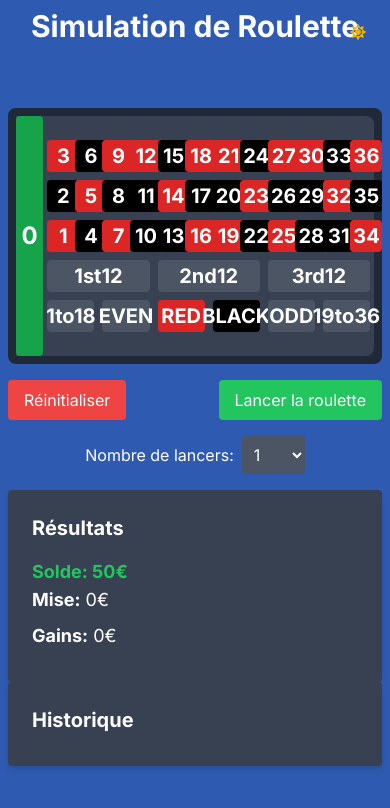
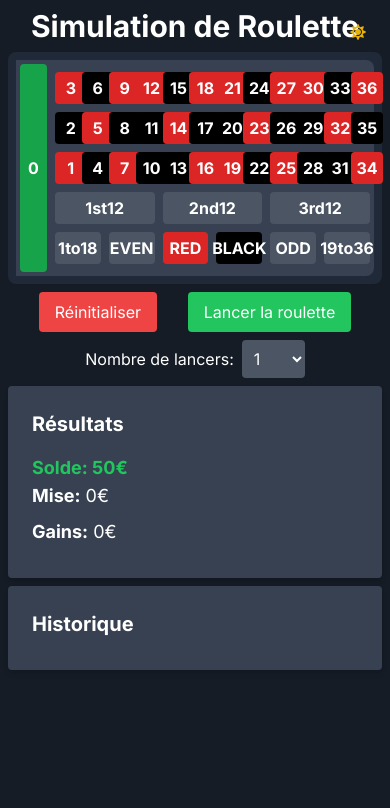
Before and after one commit to Potowai/RouletteSimulator, a Next.js app: page / in a window 390 px wide. Shown: the top 808 px of the page. Built offline with nearby package versions, Linux system fonts and the light colour scheme.

Commit message:
fix front

```diff
--- a/app/components/History.jsx
+++ b/app/components/History.jsx
@@ -31,7 +31,7 @@ const History = ({ spins }) => {
   const { hotNumbers, coldNumbers } = getHotAndColdNumbers(limitedSpins);
 
   return (
-    <div className="bg-white dark:bg-gray-700 dark:text-white p-6 rounded shadow-md w-full max-w-md ">
+    <div className="bg-white dark:bg-gray-700 dark:text-white p-6 rounded shadow-md w-full max-w-md my-2 ">
       <h2 className="text-xl font-bold mb-2">Historique</h2>
       <div className="flex flex-wrap">
         {limitedSpins.map((spin, index) => (
--- a/app/components/Roulette.jsx
+++ b/app/components/Roulette.jsx
@@ -69,11 +69,11 @@ const Roulette = () => {
   return (
     <div className="flex flex-col items-center">
       <RouletteTable handleClick={handleClick} renderBet={renderBet} />
-      <div className="flex justify-between items-center mt-4 w-[100%]">
+      <div className="flex justify-evenly items-center mt-2 w-[100%]">
         <ResetButton handleReset={handleReset} />
         <SpinButton spinRoulette={handleSpinRoulette} />
       </div>
-      <div className="my-4">
+      <div className="my-2">
         <label className="text-white">Nombre de lancers:</label>
         <select
           className="ml-2 p-2 bg-gray-600 text-white rounded"
--- a/app/components/RouletteTable.jsx
+++ b/app/components/RouletteTable.jsx
@@ -17,82 +17,82 @@ const RouletteTable = ({ handleClick, renderBet }) => {
   ];
 
   return (
-    <div className="flex justify-center mt-8">
+    <div className="flex justify-center mt-2">
       <div className="bg-gray-800 p-2 rounded-lg">
         <div className="flex justify-center items-center bg-gray-700 rounded-r-lg relative">
-          <div className="relative flex items-center justify-center bg-green-600 rounded cursor-pointer w-10 h-60" onClick={() => handleClick('number', 0)}>
-            <div className="text-white text-2xl font-bold">0</div>
+          <div className="relative flex items-center justify-center bg-green-600 rounded cursor-pointer m-1 w-10 lg:h-80 md:h-60 h-52" onClick={() => handleClick('number', 0)}>
+            <div className="text-white md:text-2xl font-bold p-2">0</div>
             {renderBet('number', 0)}
           </div>
           <div className="grid grid-cols-12 gap-2 p-1">
             {numberRows[0].map((number) => (
-              <div key={number} className={`relative ${getColorClass(number)} text-white text-xl md:text-2xl font-bold flex items-center justify-center rounded cursor-pointer w-8 h-8 md:w-10 md:h-10 lg:w-12 lg:h-12`} onClick={() => handleClick('number', number)}>
+              <div key={number} className={`relative ${getColorClass(number)} text-white md:text-2xl font-bold flex items-center justify-center rounded cursor-pointer w-8 h-8 md:w-10 md:h-10 lg:w-12 lg:h-12`} onClick={() => handleClick('number', number)}>
                 {number}
                 {renderBet('number', number)}
               </div>
             ))}
             {numberRows[1].map((number) => (
-              <div key={number} className={`relative ${getColorClass(number)} text-white text-xl md:text-2xl font-bold flex items-center justify-center rounded cursor-pointer w-8 h-8 md:w-10 md:h-10 lg:w-12 lg:h-12`} onClick={() => handleClick('number', number)}>
+              <div key={number} className={`relative ${getColorClass(number)} text-white md:text-2xl font-bold flex items-center justify-center rounded cursor-pointer w-8 h-8 md:w-10 md:h-10 lg:w-12 lg:h-12`} onClick={() => handleClick('number', number)}>
                 {number}
                 {renderBet('number', number)}
               </div>
             ))}
             {numberRows[2].map((number) => (
-              <div key={number} className={`relative ${getColorClass(number)} text-white text-xl md:text-2xl font-bold flex items-center justify-center rounded cursor-pointer w-8 h-8 md:w-10 md:h-10 lg:w-12 lg:h-12`} onClick={() => handleClick('number', number)}>
+              <div key={number} className={`relative ${getColorClass(number)} text-white md:text-2xl font-bold flex items-center justify-center rounded cursor-pointer w-8 h-8 md:w-10 md:h-10 lg:w-12 lg:h-12`} onClick={() => handleClick('number', number)}>
                 {number}
                 {renderBet('number', number)}
               </div>
             ))}
             <div className="col-span-4 relative flex items-center justify-center">
-              <div className="bg-gray-600 text-white text-xl md:text-2xl font-bold flex items-center justify-center rounded cursor-pointer w-full h-8 md:h-10 lg:h-16" onClick={() => handleClick('dozen', '1st12')}>
+              <div className="bg-gray-600 text-white md:text-2xl font-bold flex items-center justify-center rounded cursor-pointer w-full h-8 md:h-10 lg:h-16" onClick={() => handleClick('dozen', '1st12')}>
                 1st12
                 {renderBet('dozen', '1st12')}
               </div>
             </div>
             <div className="col-span-4 relative flex items-center justify-center">
-              <div className="bg-gray-600 text-white text-xl md:text-2xl font-bold flex items-center justify-center rounded cursor-pointer w-full h-8 md:h-10 lg:h-16" onClick={() => handleClick('dozen', '2nd12')}>
+              <div className="bg-gray-600 text-white md:text-2xl font-bold flex items-center justify-center rounded cursor-pointer w-full h-8 md:h-10 lg:h-16" onClick={() => handleClick('dozen', '2nd12')}>
                 2nd12
                 {renderBet('dozen', '2nd12')}
               </div>
             </div>
             <div className="col-span-4 relative flex items-center justify-center">
-              <div className="bg-gray-600 text-white text-xl md:text-2xl font-bold flex items-center justify-center rounded cursor-pointer w-full h-8 md:h-10 lg:h-16" onClick={() => handleClick('dozen', '3rd12')}>
+              <div className="bg-gray-600 text-white md:text-2xl font-bold flex items-center justify-center rounded cursor-pointer w-full h-8 md:h-10 lg:h-16" onClick={() => handleClick('dozen', '3rd12')}>
                 3rd12
                 {renderBet('dozen', '3rd12')}
               </div>
             </div>
             <div className="col-span-2 relative flex items-center justify-center">
-              <div className="bg-gray-600 text-white text-xl md:text-2xl font-bold flex items-center justify-center rounded cursor-pointer w-full h-8 md:h-10 lg:h-16" onClick={() => handleClick('section', '1to18')}>
+              <div className="bg-gray-600 text-white md:text-2xl font-bold flex items-center justify-center rounded cursor-pointer w-full h-8 md:h-10 lg:h-16" onClick={() => handleClick('section', '1to18')}>
                 1to18
                 {renderBet('section', '1to18')}
               </div>
             </div>
             <div className="col-span-2 relative flex items-center justify-center">
-              <div className="bg-gray-600 text-white text-xl md:text-2xl font-bold flex items-center justify-center rounded cursor-pointer w-full h-8 md:h-10 lg:h-16" onClick={() => handleClick('section', 'EVEN')}>
+              <div className="bg-gray-600 text-white md:text-2xl font-bold flex items-center justify-center rounded cursor-pointer w-full h-8 md:h-10 lg:h-16" onClick={() => handleClick('section', 'EVEN')}>
                 EVEN
                 {renderBet('section', 'EVEN')}
               </div>
             </div>
             <div className="col-span-2 relative flex items-center justify-center">
-              <div className="bg-red-600 text-white text-xl md:text-2xl font-bold flex items-center justify-center rounded cursor-pointer w-full h-8 md:h-10 lg:h-16" onClick={() => handleClick('color', 'red')}>
+              <div className="bg-red-600 text-white md:text-2xl font-bold flex items-center justify-center rounded cursor-pointer w-full h-8 md:h-10 lg:h-16" onClick={() => handleClick('color', 'red')}>
                 RED
                 {renderBet('color', 'red')}
               </div>
             </div>
             <div className="col-span-2 relative flex items-center justify-center">
-              <div className="bg-black text-white text-xl md:text-2xl font-bold flex items-center justify-center rounded cursor-pointer w-full h-8 md:h-10 lg:h-16" onClick={() => handleClick('color', 'black')}>
+              <div className="bg-black text-white md:text-2xl font-bold flex items-center justify-center rounded cursor-pointer w-full h-8 md:h-10 lg:h-16" onClick={() => handleClick('color', 'black')}>
                 BLACK
                 {renderBet('color', 'black')}
               </div>
             </div>
             <div className="col-span-2 relative flex items-center justify-center">
-              <div className="bg-gray-600 text-white text-xl md:text-2xl font-bold flex items-center justify-center rounded cursor-pointer w-full h-8 md:h-10 lg:h-16" onClick={() => handleClick('section', 'ODD')}>
+              <div className="bg-gray-600 text-white md:text-2xl font-bold flex items-center justify-center rounded cursor-pointer w-full h-8 md:h-10 lg:h-16" onClick={() => handleClick('section', 'ODD')}>
                 ODD
                 {renderBet('section', 'ODD')}
               </div>
             </div>
             <div className="col-span-2 relative flex items-center justify-center">
-              <div className="bg-gray-600 text-white text-xl md:text-2xl font-bold flex items-center justify-center rounded cursor-pointer w-full h-8 md:h-10 lg:h-16" onClick={() => handleClick('section', '19to36')}>
+              <div className="bg-gray-600 text-white md:text-2xl font-bold flex items-center justify-center rounded cursor-pointer w-full h-8 md:h-10 lg:h-16" onClick={() => handleClick('section', '19to36')}>
                 19to36
                 {renderBet('section', '19to36')}
               </div>
--- a/app/globals.css
+++ b/app/globals.css
@@ -18,7 +18,7 @@
 
 body {
   color: rgb(var(--foreground-rgb));
-  background-color: rgb(46 90 177);
+  background-color: rgb(21, 28, 37);
     -moz-user-select: none; /* Firefox */
     -webkit-user-select: none; /* Chrome, Safari, Opéra depuis la version 15 */
     -ms-user-select: none; /* Internet explorer depuis la version 10 et Edge */
--- a/app/page.tsx
+++ b/app/page.tsx
@@ -13,9 +13,9 @@ const Home = () => {
         className="absolute top-4 right-4 p-2 rounded-full focus:outline-none"
         onClick={() => setDarkMode(!darkMode)}
       >
-        {darkMode ? <FaSun className="text-yellow-500" /> : <FaMoon className="text-gray-800" />}
+        {darkMode ? <FaSun className="text-yellow-500" /> : <FaMoon className="text-gray-200" />}
       </button>
-      <h1 className="text-3xl font-bold mb-8 dark:text-white">Simulation de Roulette</h1>
+      <h1 className="text-3xl font-bold text-white">Simulation de Roulette</h1>
       <Roulette />
     </div>
   );
```
